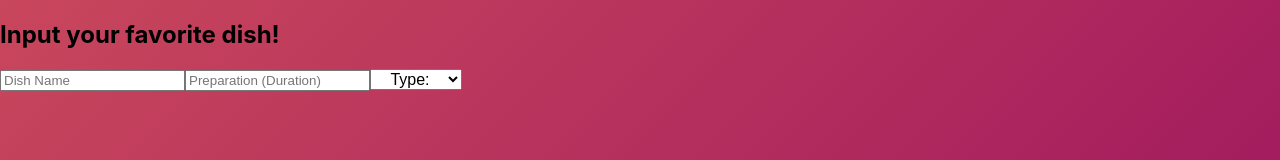
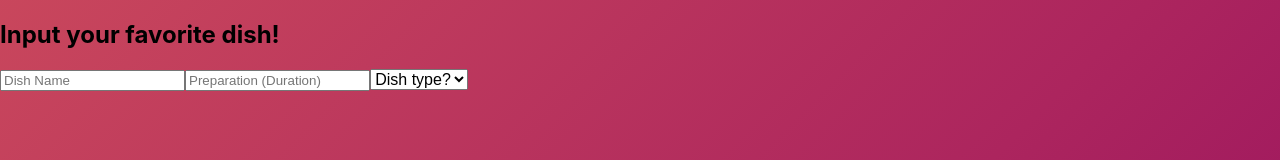
Before and after one commit to manymanecki/hexocean-dishes, a React (Create React App) app: page / in a window 1280 px wide. Shown: the top 160 px of the page. Built offline with nearby package versions, Linux system fonts and the light colour scheme.

Commit message:
Set up types as JSON, add additional fields.

```diff
--- a/src/App.tsx
+++ b/src/App.tsx
@@ -1,11 +1,14 @@
 import React, {useState} from 'react';
 import {SubmitHandler, useForm} from "react-hook-form";
+import DishJSON from './Dish.json';
 import './App.css';
 
 interface IDish {
     name: String;
     options?: String[];
 }
+
+const dishes: IDish[] = DishJSON;
 
 interface IFormInput {
     dishName: String;
@@ -35,11 +38,13 @@ function App() {
                                className="text-center input input-bordered"></input>
                         <input {...register("dishDuration", { required: true })} placeholder="Preparation (Duration)"
                                className="text-center input input-bordered"></input>
-                        <select onChange={handleSelectChange} className="select select-bordered">
-                            <option value="" disabled selected hidden>Type:</option>
-                            <option value="pizza">Pizza</option>
-                            <option value="soup">Soup</option>
-                            <option value="sandwich">Sandwich</option>
+                        <select value={dishType} onChange={handleSelectChange} className="select select-bordered">
+                            <option value="" disabled selected hidden>Dish type?</option>
+                            {dishes.map((dish) => (
+                                <option key={dish.name.toString()} value={dish.name.toString()}>
+                                    {dish.name.toString()}
+                                </option>
+                            ))}
                         </select>
                         {
                             showOption ? <p>test!</p> : ""
--- /dev/null
+++ b/src/Dish.json
@@ -0,0 +1,21 @@
+[
+  {
+    "name": "pizza",
+    "options": [
+      "no_of_slices",
+      "diameter"
+    ]
+  },
+  {
+    "name": "soup",
+    "options": [
+      "spiciness_scale"
+    ]
+  },
+  {
+    "name": "sandwich",
+    "options": [
+      "slices_of_bread"
+    ]
+  }
+]
```
